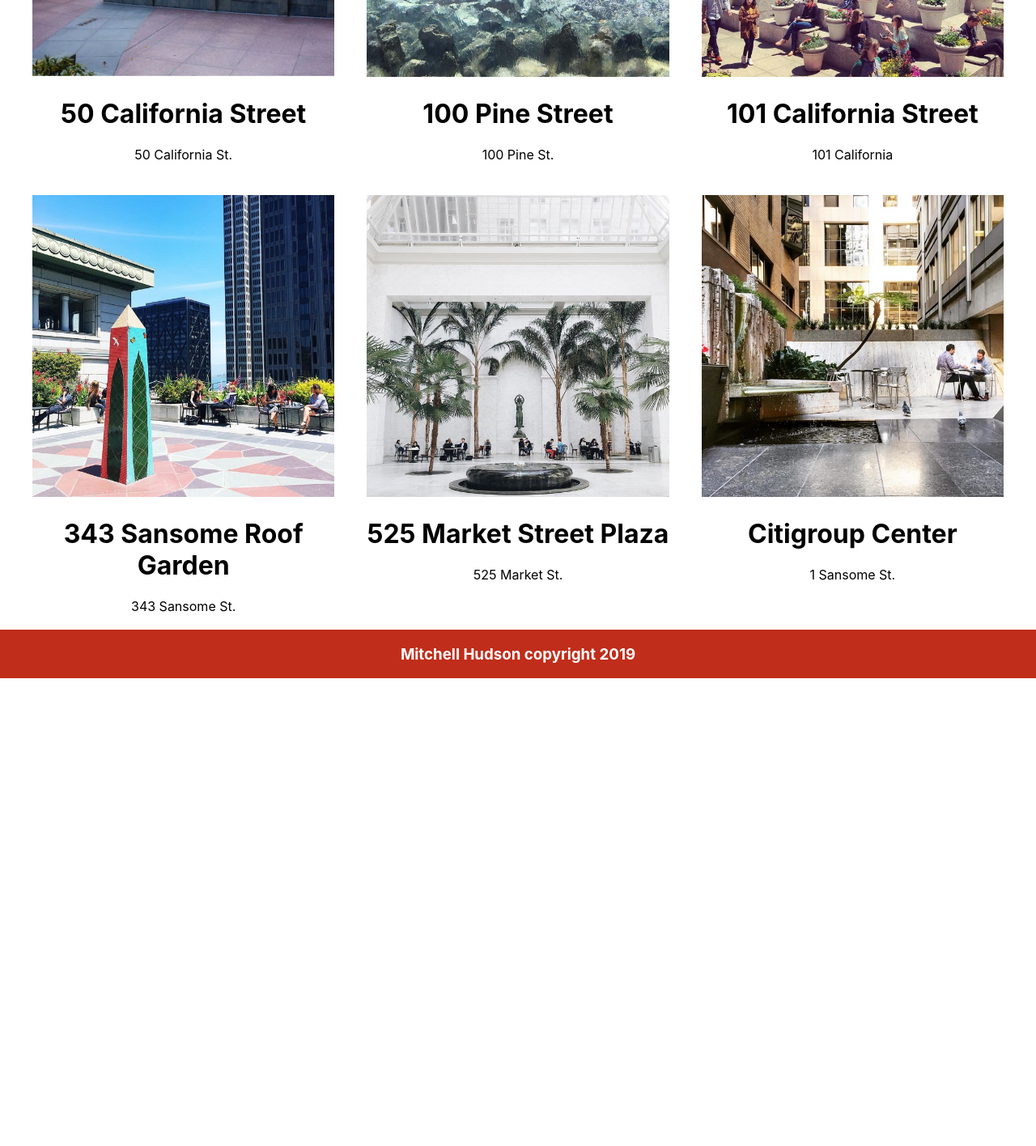
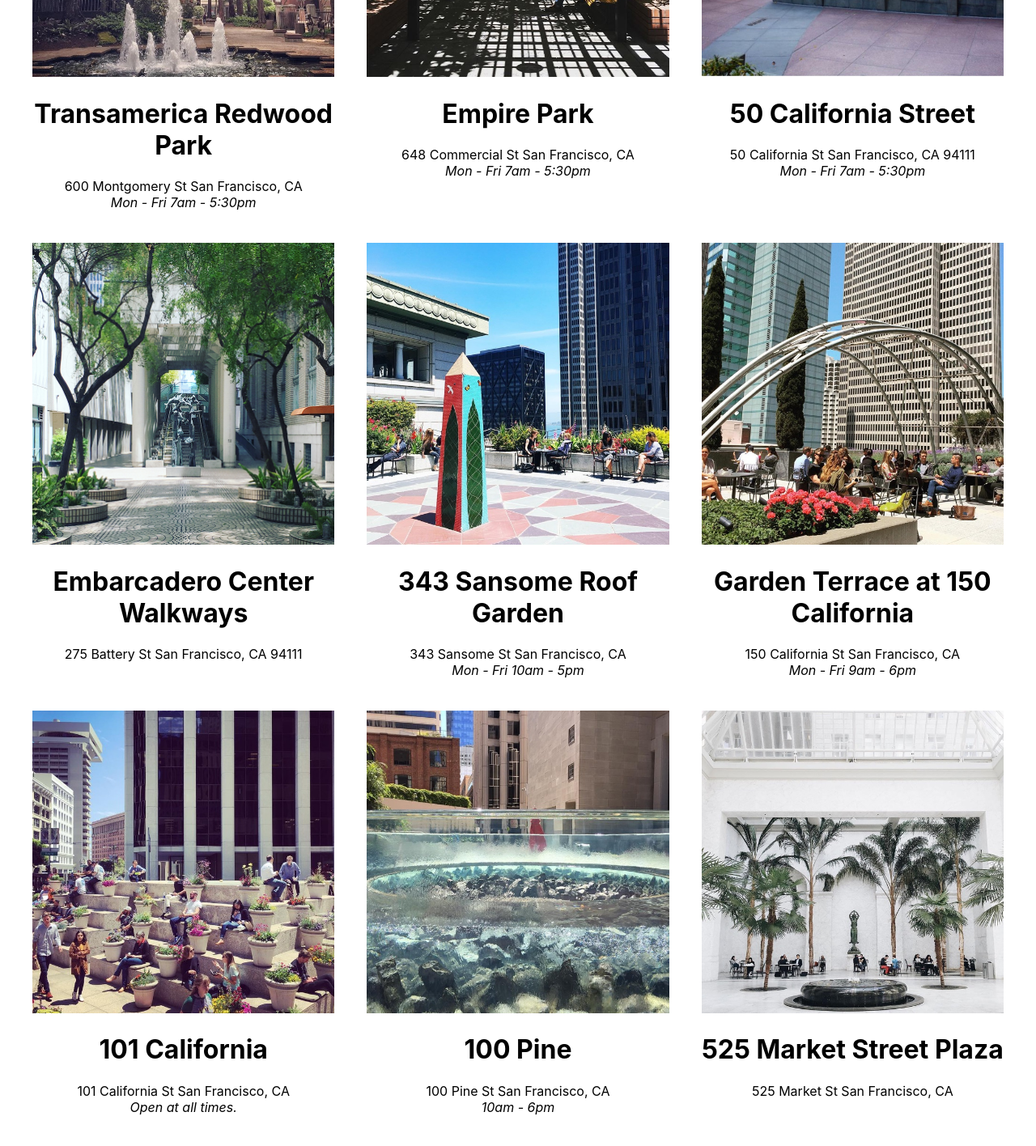
Before and after one commit to caocmai/React-Fundamentals, a React (Create React App) app: page / in a window 1280 px wide. Shown: the part 460-1876 px from the top of the page at 81% size. Before the commit the page ends 1336 px from the top, so only its background shows below. Built offline with nearby package versions, Linux system fonts and the light colour scheme; the HTML template or start-up script is replaced by a standard one.

Commit message:
dynamic content and footer

```diff
--- a/src/POPOSList.js
+++ b/src/POPOSList.js
@@ -1,43 +1,22 @@
-import React from 'react';
-import POPOSSpace from './POPOSSpace';
-import './POPOSList.css';
-
+import React from "react";
+import POPOSSpace from "./POPOSSpace";
+import "./POPOSList.css";
+import data from "./sfpopos-data.json";
 
 function POPOSList() {
+  const spaces = data.map(({ title, address, images, hours }) => {
     return (
-      <div className="POPOSList">
-        <POPOSSpace
-          name="50 California Street"
-          address="50 California St."
-          image="50-california-st.jpg"
-        />
-        <POPOSSpace
-          name="100 Pine Street"
-          address="100 Pine St."
-          image="100-pine.jpg"
-        />
-        <POPOSSpace
-          name="101 California Street"
-          address="101 California"
-          image="101-california.jpg"
-        />
-        <POPOSSpace
-          name="343 Sansome Roof Garden"
-          address="343 Sansome St."
-          image="343-sansome-roof-garden.jpg"
-        />
-        <POPOSSpace
-          name="525 Market Street Plaza"
-          address="525 Market St."
-          image="525-market-street-plaza.jpg"
-        />
-        <POPOSSpace
-          name="Citigroup Center"
-          address="1 Sansome St."
-          image="citigroup-center.jpg"
-        />
-      </div>
-    )
-  }
+      <POPOSSpace
+        key={title}
+        name={title}
+        address={address}
+        image={images[0]}
+        hours={hours}
+      />
+    );
+  });
 
-export default POPOSList
+  return <div className='POPOSList'>{spaces}</div>;
+}
+
+export default POPOSList;
--- a/src/POPOSSpace.css
+++ b/src/POPOSSpace.css
@@ -7,3 +7,7 @@
     width: 100%;
     height: auto;
   }
+
+.hours {
+    font-style: italic;
+}
--- a/src/POPOSSpace.js
+++ b/src/POPOSSpace.js
@@ -2,12 +2,13 @@
 import './POPOSSpace.css';
 
 function POPOSSpace(props) {
-    const { name, image, address } = props
+    const { name, image, address, hours } = props
     return (
         <div className="POPOSSpace">
           <img src={`${process.env.PUBLIC_URL}images/${image}`} width="300" height="300" alt="Hello" />
           <h1>{name}</h1>
           <div>{address}</div>
+          <div className="hours">{hours}</div>
         </div>
       )
 }
--- /dev/null
+++ b/src/sfpopos-data.json
@@ -0,0 +1,195 @@
+[
+  {
+     "title":"Transamerica Redwood Park",
+     "desc":"Located in the shadow of the Transamerica Pyramid, Redwood Park is one of the Financial District's greenest and most serene spots. Here, towering redwoods surround a half acre of statues and a large central water feature. Plus, the park is often empty, which means there's almost always a bench available for the hogging. Potential visitors take note: The park is closed every evening",
+     "address":"600 Montgomery St San Francisco, CA",
+     "hours": "Mon - Fri 7am - 5:30pm",
+     "geo":{
+        "lat":37.7952005,
+        "lon":-122.4027927
+     },
+     "images":[
+        "transamerica-redwood-park.jpg"
+     ],
+     "website":"https://pyramidcenter.com/point-of-interest/redwood-park/",
+     "features":[
+        "outdoors",
+        "coffee"
+     ]
+  },
+  {
+     "title":"Empire Park",
+     "desc":"Empire Park is a charming little oasis tucked away on Commercial Street, where Chinatown meets the Financial District. This space was once an alleyway, and now features plenty of seating, a fountain, and ample amounts of greenery. The park is a must-visit for anyone needing respite from the busy streets of downtown. Be sure to check out the charming water feature by Pepo Pichler in the courtyard.",
+     "address":"648 Commercial St San Francisco, CA",
+     "hours": "Mon - Fri 7am - 5:30pm",
+     "geo":{
+        "lat":37.7942109,
+        "lon":-122.4037971
+     },
+     "images":[
+        "empire-park.jpg"
+     ],
+     "website":"https://www.artandarchitecture-sf.com/empire-park.html",
+     "features":[
+        "outdoors",
+        "art"
+     ]
+  },
+  {
+     "title":"50 California Street",
+     "desc":"Right across the street from 101 California's giant POPOS is the plaza at 50 California Street. This green space comes complete with a Starbucks and lots of areas to sit and watch the cable cars clang down California.",
+     "address":"50 California St San Francisco, CA 94111",
+     "hours": "Mon - Fri 7am - 5:30pm",
+     "geo":{
+        "lat":37.79408,
+        "lon":-122.3973817
+     },
+     "images":[
+        "50-california-st.jpg"
+     ],
+     "features":[
+        "outdoors",
+        "toilet"
+     ]
+  },
+  {
+     "title":"Embarcadero Center Walkways",
+     "desc":"Right across the street from 101 California's giant POPOS is the plaza at 50 California Street. This green space comes complete with a Starbucks and lots of areas to sit and watch the cable cars clang down California.",
+     "address":"275 Battery St San Francisco, CA 94111",
+     "hours": "",
+     "geo":{
+        "lat":37.7939413,
+        "lon":-122.4002143
+     },
+     "images":[
+        "embarcadero-center.jpg"
+     ],
+     "features":[
+        "outdoors",
+        "toilet",
+        "coffee"
+     ]
+  },
+  {
+     "title":"343 Sansome Roof Garden",
+     "desc":"The terrace at 343 Sansome Street is one of the FiDi's best-kept secrets, and it's also been called downtown's best outdoor lunch spot. It features tables, benches, planters filled with seasonal flowers, and views of a portion of the bay. Plenty of the space's Yelp reviews mention that it's never crowded. The space is open from 10 a.m. to 5 p.m. Monday through Friday.",
+     "address":"343 Sansome St San Francisco, CA",
+     "hours": "Mon - Fri 10am - 5pm",
+     "geo":{
+        "lat":37.7936454,
+        "lon":-122.4014547
+     },
+     "images":[
+        "343-sansome-roof-garden.jpg"
+     ],
+     "opens":"10am",
+     "closes":"5pm",
+     "features":[
+        "outdoors"
+     ]
+  },
+  {
+     "title":"Garden Terrace at 150 California",
+     "desc":"The Garden Terrace at 150 California has great views of the FiDi's gleaming office towers, and plenty of space to sit and take in some fresh air. A huge metal art installation adds some pizzazz to the terrace, and it's rarely ever crowded.",
+     "address":"150 California St San Francisco, CA",
+     "hours": "Mon - Fri 9am - 6pm",
+     "geo":{
+        "lat":37.7936648,
+        "lon":-122.3964805
+     },
+     "images":[
+        "garden-terrace-at-150-california.jpg"
+     ],
+     "features":[
+        "outdoors",
+        "art",
+        "coffee"
+     ]
+  },
+  {
+     "title":"101 California",
+     "desc":"101 California has the most expansive public plaza on California Street. The space features orderly rows of planters placed on terraced podiums, as well as a central fountain and seating.",
+     "address":"101 California St San Francisco, CA",
+     "hours": "Open at all times.",
+     "geo":{
+        "lat":37.7930342,
+        "lon":-122.398342
+     },
+     "images":[
+        "101-california.jpg"
+     ],
+     "features":[
+        "outdoors",
+        "art",
+        "coffee"
+     ]
+  },
+  {
+     "title":"100 Pine",
+     "desc":"Tucked away amid a stand of soaring buildings, the urban garden at 100 Pine is accessible via the building lobby or through a not-so-obvious passageway on Front Street. It doesn’t get much in the way of sun, but last we checked in, there’s a cafe open till 3 p.m. as well as seating and planters.",
+     "address":"100 Pine St San Francisco, CA",
+     "hours": "10am - 6pm",
+     "geo":{
+        "lat":37.79247,
+        "lon":-122.398758
+     },
+     "images":[
+        "100-pine.jpg"
+     ],
+     "features":[
+        "outdoors"
+     ]
+  },
+  {
+     "title":"525 Market Street Plaza",
+     "desc":"The plaza at 525 Market is one of the most pleasant plazas in the Financial District, thanks in part to the new fountain near the sidewalk: a two-tiered circular water element made of clear acrylic. The plaza, which gets a lot of sunlight during the daytime, is surrounded by eateries, which makes it one of the most popular lunch spots in the FiDi.",
+     "address":"525 Market St San Francisco, CA",
+     "hours": "",
+     "geo":{
+        "lat":37.7905074,
+        "lon":-122.3991585
+     },
+     "images":[
+        "525-market-street-plaza.jpg"
+     ],
+     "features":[
+        "outdoors",
+        "coffee"
+     ]
+  },
+  {
+     "title":"Citigroup Center",
+     "desc":"The former Paris-London Bank building was built in 1912, and hollowed out to make way for public space at the base of the Citigroup Center. The elegant enclosed atrium features Moolicious (a crepe stand), a fountain, seating, and more than a dozen queen palms. It’s also smack dab in front of Bird’s new headquarters.",
+     "address":"1 Sansome St San Francisco, CA",
+     "hours": "Open during business hours.",
+     "geo":{
+        "lat":37.7904996,
+        "lon":-122.4007974
+     },
+     "images":[
+        "citigroup-center.jpg"
+     ],
+     "features":[
+        "outdoors",
+        "power",
+        "toilet",
+        "coffee"
+     ]
+  },
+  {
+    "title":"555 California",
+    "desc":"The former Paris-London Bank building was built in 1912, and hollowed out to make way for public space at the base of the Citigroup Center. The elegant enclosed atrium features Moolicious (a crepe stand), a fountain, seating, and more than a dozen queen palms. It’s also smack dab in front of Bird’s new headquarters.",
+    "address":"555 California St.",
+    "hours": "Open at all times.",
+    "geo":{
+       "lat":37.792250,
+       "lon":-122.403790
+    },
+    "images":[
+       "555-california.jpg"
+    ],
+    "features":[
+       "outdoors"
+    ]
+ }
+]
```
